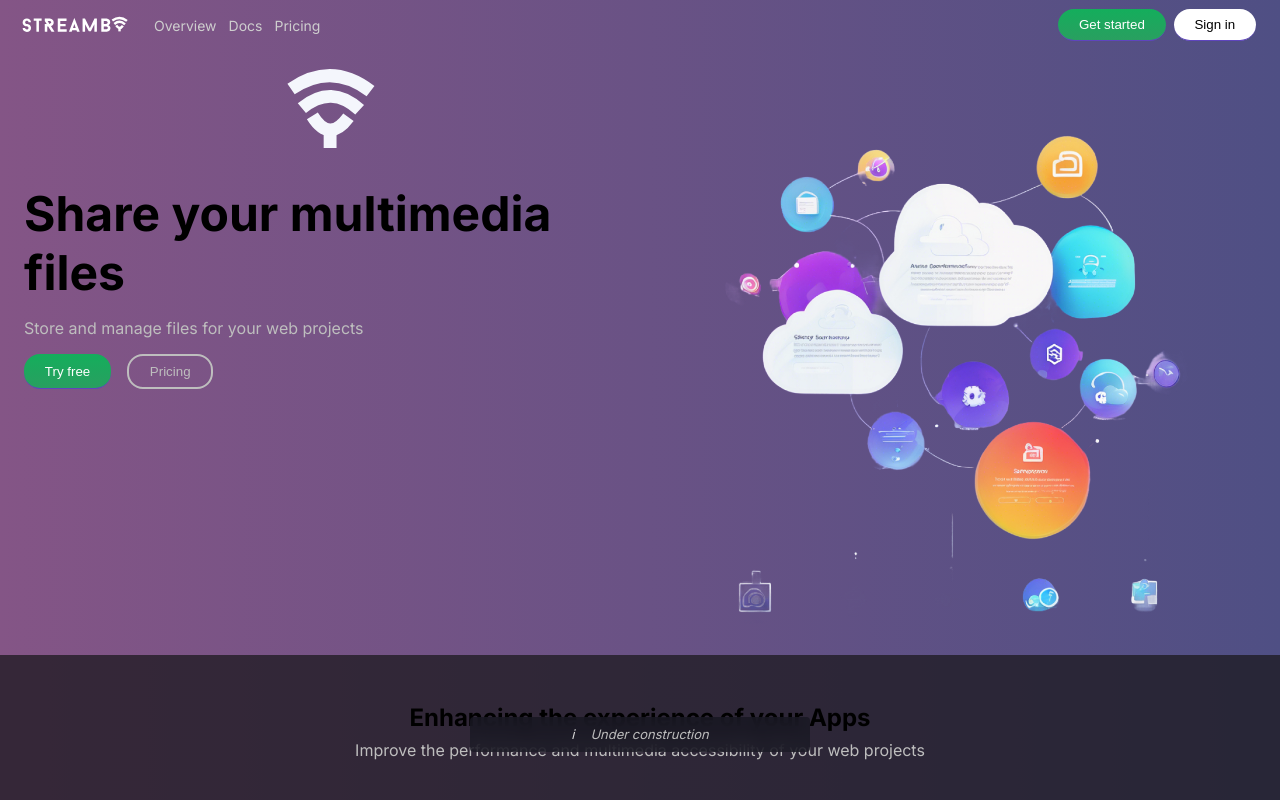
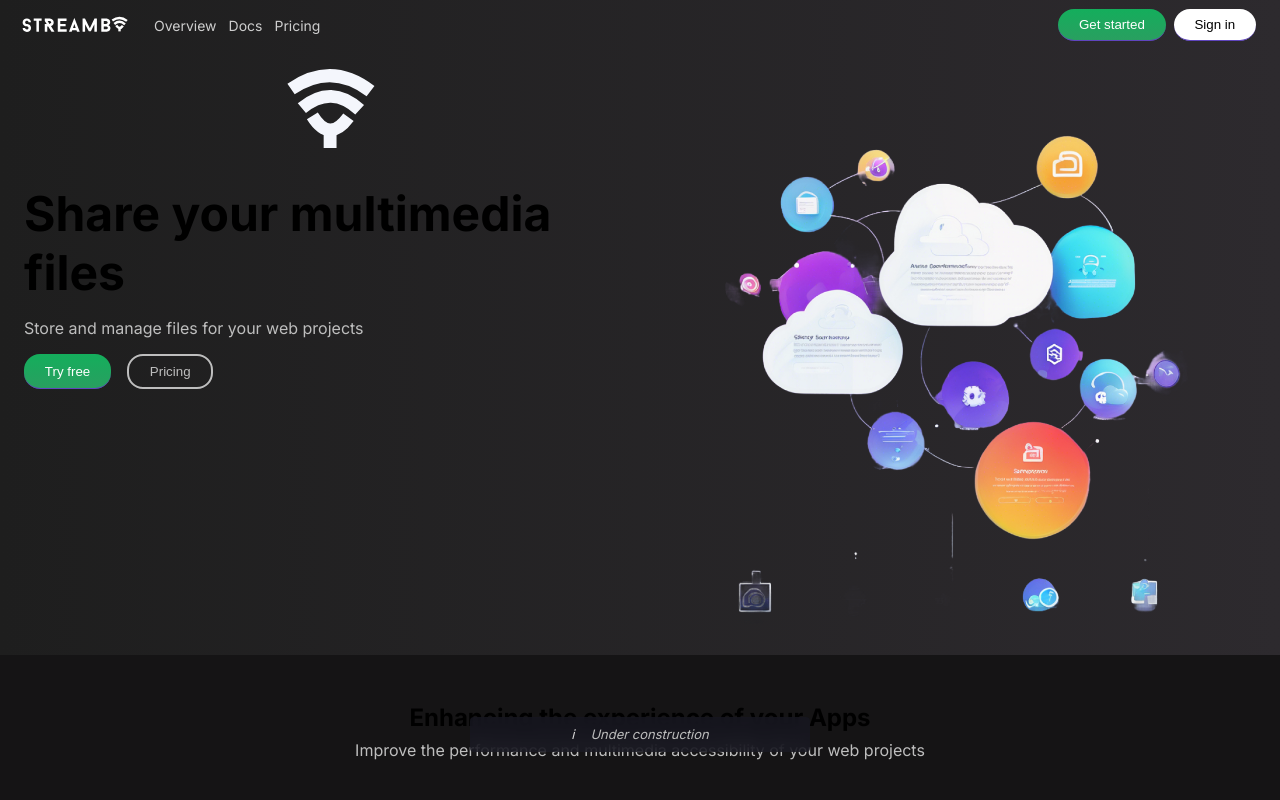
Before and after one commit to GwerhDev/StreamBy-Web, a Next.js app: page / in a window 1280 px wide. Shown: the top 800 px of the page. Built offline with nearby package versions, Linux system fonts and the light colour scheme; a web font is replaced by a local one.

Commit message:
changing branding

```diff
--- a/src/app/root.css
+++ b/src/app/root.css
@@ -1,14 +1,14 @@
 
 
 :root {
-  --color-primary: #4F4F84;
-  --color-secondary: #845586;
+  --color-primary: #2D2A2E;
+  --color-secondary: #1E1E1E;
   --color-light-grey: #BEBEBE;
   --color-button-primary: #14AE5C;
 
   --background-color-dark: #1B181E;
-  --background-color-dark-transparency: #1b181ebf;
-  --background-color-light: #16171E;
+  --background-color-dark-transparency: #151415;
+  --background-color-light: #1a1a1c;
   --background-gradient-color: linear-gradient(to left, var(--color-primary), var(--color-secondary));
 
   --size-1: 4px;
```
